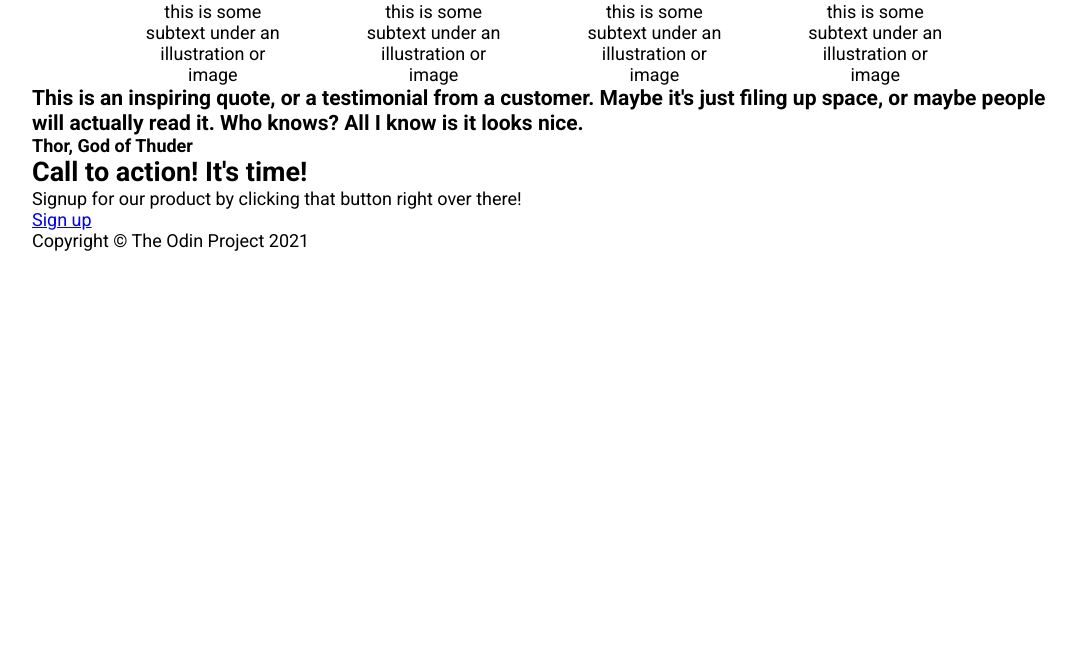
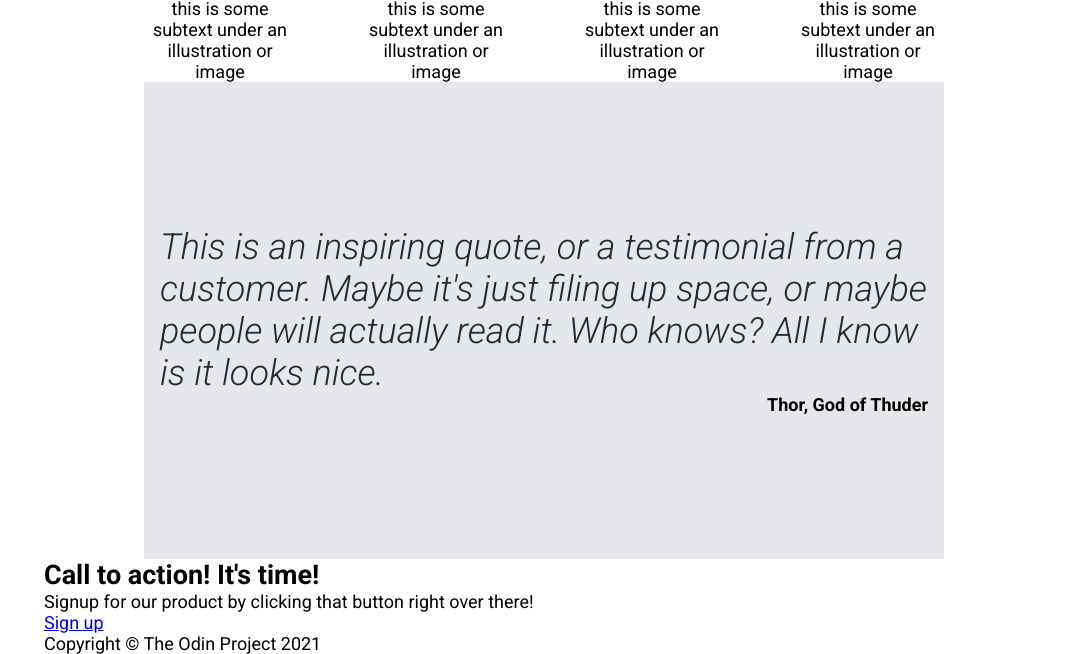
Before and after one commit to jamesg7631/odin-landing-page, a plain HTML site: page index.html in a window 1280 px wide. Shown: the part 821-1475 px from the top of the page, without its empty margins (96-1172 px from the left). Before the commit the page ends 1072 px from the top, so only its background shows below. Drawn offline with Linux system fonts and the light colour scheme.

Commit message:
Managed to get the Quote part to look correct

```diff
--- a/index.html
+++ b/index.html
@@ -57,12 +57,14 @@
           </div>
         </div>
         <div class="main-quote">
-          <h3>
-            This is an inspiring quote, or a testimonial from a customer. Maybe
-            it's just filing up space, or maybe people will actually read it.
-            Who knows? All I know is it looks nice.
+          <h3 class="quote-text">
+            <em>
+              This is an inspiring quote, or a testimonial from a customer.
+              Maybe it's just filing up space, or maybe people will actually
+              read it. Who knows? All I know is it looks nice.</em
+            >
           </h3>
-          <h4>Thor, God of Thuder</h4>
+          <h4 class="quote-footer">Thor, God of Thuder</h4>
         </div>
         <div class="main-action">
           <h2>Call to action! It's time!</h2>
--- a/style.css
+++ b/style.css
@@ -13,7 +13,8 @@ body {
 }
 
 .container {
-  width: 80vw;
+  width: 90vw;
+  max-width: 1000px;
   margin: 0 auto;
 }
 
@@ -56,6 +57,7 @@ body {
   flex-grow: 1;
   flex-shrink: 1;
   width: 50%;
+  margin-right: 32px;
 }
 
 .hero-main-text {
@@ -112,3 +114,20 @@ body {
   border: 4px solid #3882f6;
   border-radius: 16px;
 }
+
+.main-quote {
+  background-color: #e5e7eb;
+  padding: 144px 16px;
+  width: 80%;
+  margin: 0 auto;
+}
+
+.quote-text {
+  color: #1f2937;
+  font-size: 36px;
+  font-weight: 300;
+}
+
+.quote-footer {
+  text-align: right;
+}
```
